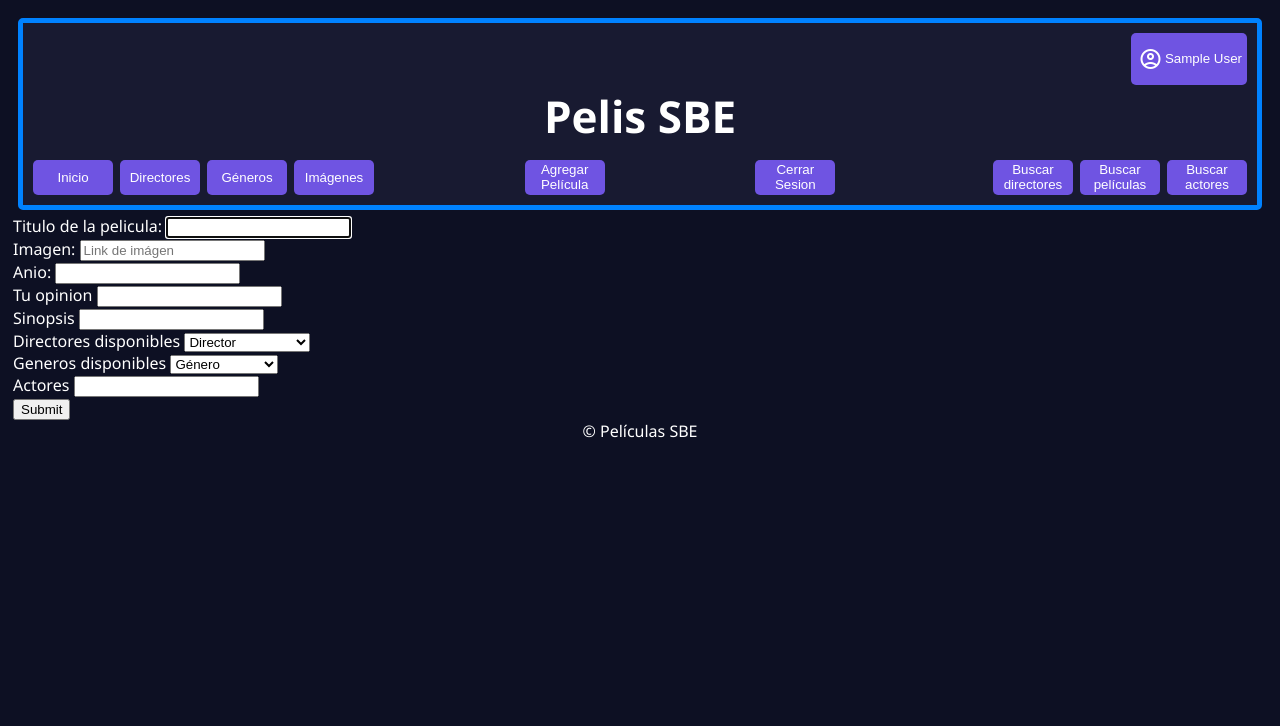
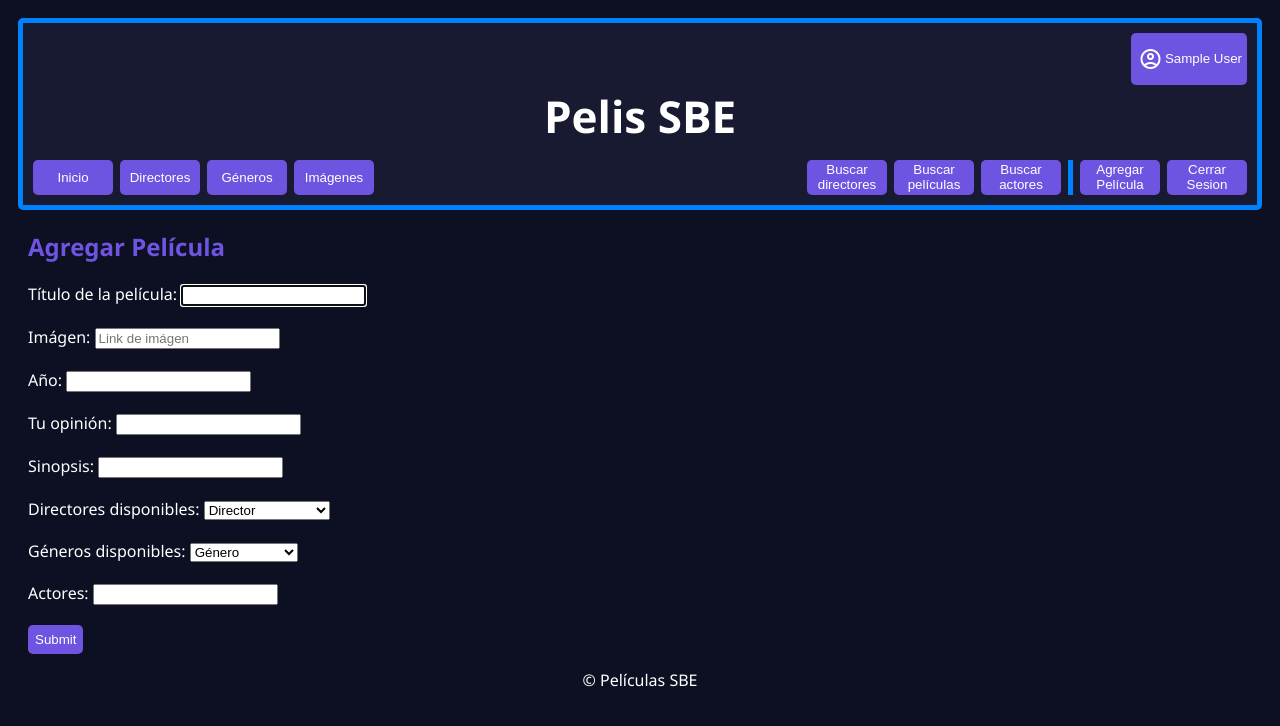
Before and after one commit to Sofii2301/Proyecto-Final---Programacion-2, a Flask app: page /agregarPeli in a window 1280 px wide. Shown: the top 726 px of the page. Run offline with Flask 2, Linux system fonts and the light colour scheme; the visitor is signed in with stand-in values (Sample User, id 1).

Commit message:
estilos agregar peli

```diff
--- /dev/null
+++ b/static/css/estilos_agregarPeli.css
@@ -0,0 +1,20 @@
+#agregar {
+    margin: 5px;
+    padding: 5px;
+}
+
+#id_agregar {
+    display: flex;
+    flex-direction: column;
+    padding: 5px;
+}
+
+#boton_enviar {
+    border-radius: 5px;
+    color:white;
+    background-color: #6f54e2;
+    border-style: hidden;
+    cursor: pointer;
+    text-decoration: none;
+    padding: 7px;
+}
--- a/static/css/estilos_index.css
+++ b/static/css/estilos_index.css
@@ -67,6 +67,22 @@
     margin: 2.5px;
 }
 
+#botones_barra_der {
+    display: flex;
+}
+
+#botones_logueado {
+    display: flex;
+    margin-left: 7px;
+    border-left: 1.5mm solid rgb(0, 130, 255);
+}
+
+.boton-barra-logueado {
+    width: 80px;
+    height: 35px;
+    margin-left: 7px;
+}
+
 #botones_barra_izq {
     display: flex;
 }
--- a/templates/agregarPeli.html
+++ b/templates/agregarPeli.html
@@ -1,31 +1,35 @@
 {% extends './index.html' %}
 
 {% block content %}
+
+<link rel="stylesheet" type="text/css" href="{{ url_for('static', filename='css/estilos_agregarPeli.css' )}}">
 <div id="contenedor-central">
     <main>
         <form method="POST" action="/confirmar_agregar">
-            <div>
-                <label for="titulo">Titulo de la pelicula:</label>
+            <div id="id_agregar">
+                <h2 id="agregar"> Agregar Película </h2>
+                <div id="agregar">
+                    <label for="titulo"> Título de la película: </label>
                     <input type="text" name="titulo" required autofocus>
                 </div>
-            <div>
-                <label for="imagen">Imagen:</label>
+                <div id="agregar">
+                    <label for="imagen"> Imágen: </label>
                     <input type="url" name="imagen" required placeholder="Link de imágen">
                 </div>
-            <div>
-                <label for="anio">Anio:</label>
+                <div id="agregar">
+                    <label for="anio"> Año: </label>
                     <input type="text" name="anio" required>
                 </div>
-            <div>
-                <label for="opinion">Tu opinion</label>
+                <div id="agregar">
+                    <label for="opinion"> Tu opinión: </label>
                     <input type="text" name="opinion">
                 </div>
-            <div>
-                <label for="sinopsis">Sinopsis</label>
+                <div id="agregar">
+                    <label for="sinopsis"> Sinopsis: </label>
                     <input type="text" name="sinopsis" required>
                 </div>
-            <div>
-                <label for="director">Directores disponibles</label>
+                <div id="agregar">
+                    <label for="director"> Directores disponibles: </label>
                     <select name="director" required>
                         <option value="">Director</option>
                         {% for director in directores %}
@@ -33,8 +37,8 @@
                         {% endfor %}
                     </select>
                 </div>
-            <div>
-                <label for="genero">Generos disponibles</label>
+                <div id="agregar">
+                    <label for="genero"> Géneros disponibles: </label>
                     <select name="genero" required>
                         <option value="">Género</option>
                         {% for genero in generos %}
@@ -42,11 +46,14 @@
                         {% endfor %}
                     </select>
                 </div>
-            <div>
-                <label for="actores">Actores</label>
+                <div id="agregar">
+                    <label for="actores"> Actores: </label>
                     <input type="text" name="actores">
                 </div>
-            <input type="submit">
+                <div id="agregar">
+                    <input type="submit" id="boton_enviar">
+                </div>
+            </div>
         </form>
         <footer>
             &copy Películas SBE
--- a/templates/index.html
+++ b/templates/index.html
@@ -35,14 +35,7 @@
                             </button>
                         </div>
 
-                        {% if name != '' %}
-                        <button class="boton-barra">
-                            <a href="{{url_for('agregar')}}"> Agregar Película </a>
-                        </button>
-                        <button class="boton-barra">
-                            <a href="{{url_for('logout')}}"> Cerrar Sesion </a>
-                        </button>
-                        {% endif %}
+                        <div id="botones_barra_der">
                             <div id="botones_buscar" >
                                 <button class="boton-barra-buscar">
                                     <a href="{{url_for('buscar_directores')}}"> Buscar directores </a>
@@ -53,6 +46,18 @@
                                 <button class="boton-barra-buscar">
                                     <a href="{{url_for('buscar_actores')}}"> Buscar actores </a>
                                 </button>
+                            </div>
+
+                            {% if name != '' %}
+                            <div id="botones_logueado">
+                                <button class="boton-barra-logueado">
+                                    <a href="{{url_for('agregar')}}"> Agregar Película </a>
+                                </button>
+                                <button class="boton-barra-logueado">
+                                    <a href="{{url_for('logout')}}"> Cerrar Sesion </a>
+                                </button>
+                            </div>
+                            {% endif %}
                         </div>
                     </div>
                 </nav>
```
Lines whose indentation alone changed are shown as unchanged.
